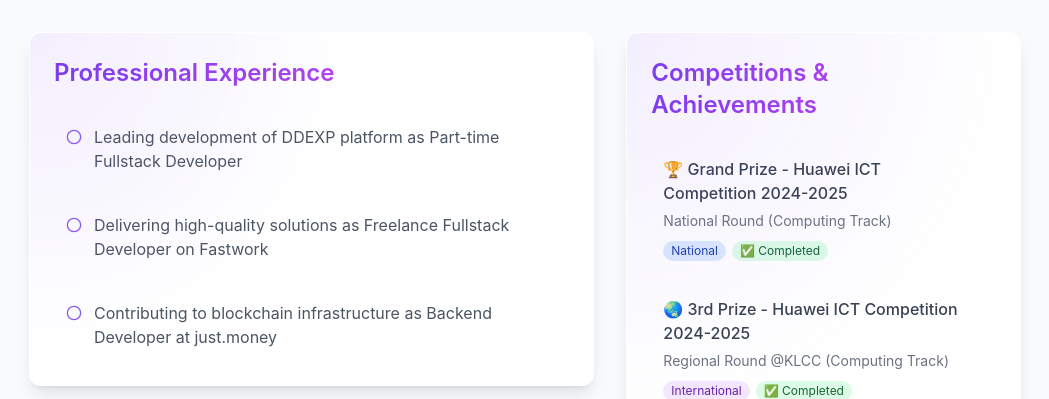
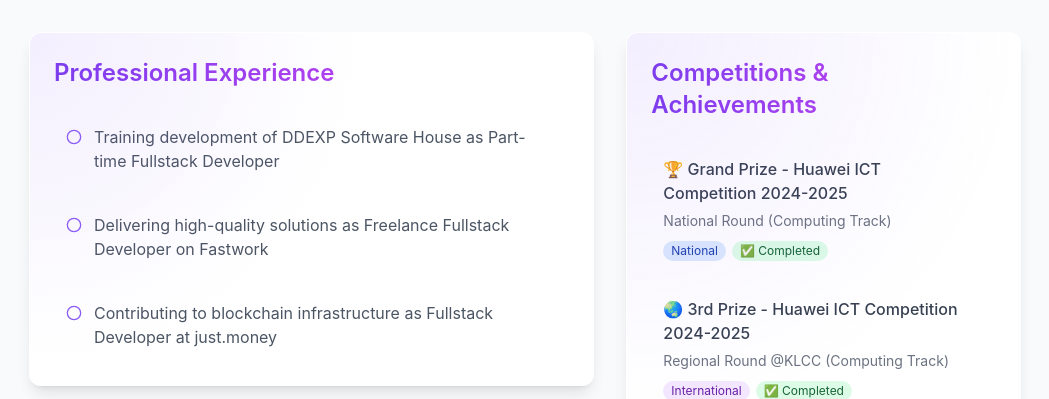
Before and after one commit to SassyxD/s4ssyxd, a React (Vite) app: page / in a window 1280 px wide. Shown: the part 1060-1459 px from the top of the page, without its empty margins (115-1164 px from the left). Built offline with nearby package versions, Linux system fonts and the light colour scheme; the HTML template or start-up script is replaced by a standard one.

Commit message:
Update App.tsx

```diff
--- a/src/App.tsx
+++ b/src/App.tsx
@@ -281,9 +281,9 @@ function App() {
   const [message, setMessage] = useState("");
 
   const experiences = [
-    'Leading development of DDEXP platform as Part-time Fullstack Developer',
+    'Training development of DDEXP Software House as Part-time Fullstack Developer',
     'Delivering high-quality solutions as Freelance Fullstack Developer on Fastwork',
-    'Contributing to blockchain infrastructure as Backend Developer at just.money'
+    'Contributing to blockchain infrastructure as Fullstack Developer at just.money'
   ];
 
   const competitions = [
```
